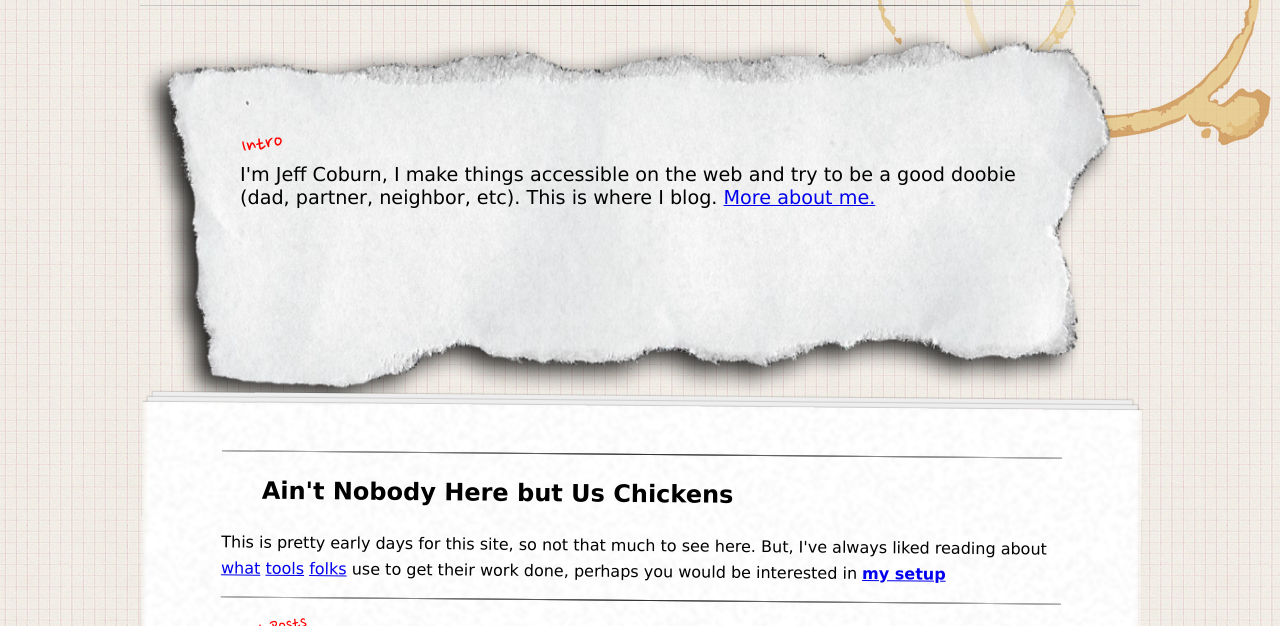
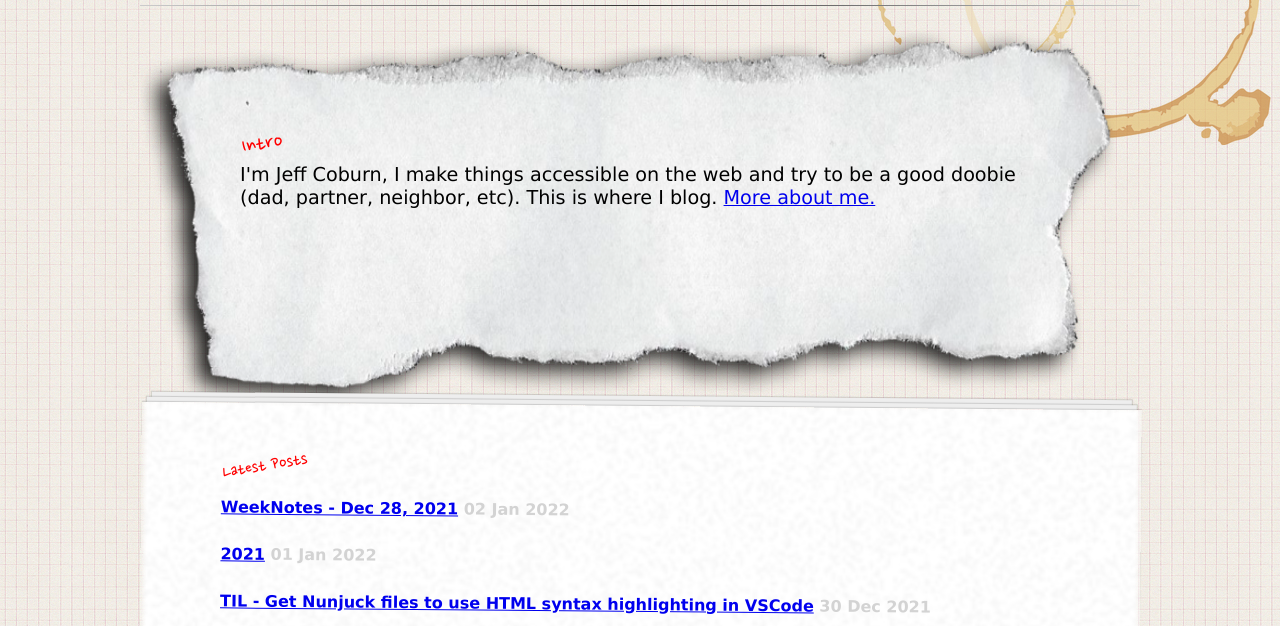
Before and after one commit to coburnicus/jeffcoburn.com, an Eleventy site: page index.njk in a window 1280 px wide. Shown: the part 174-800 px from the top of the page. Built offline with nearby package versions, Linux system fonts and the light colour scheme; Eleventy itself is replaced by a stand-in of ours; files that its build step writes are made by us from their sources.

Commit message:
took out chickens

```diff
--- a/index.njk
+++ b/index.njk
@@ -3,10 +3,7 @@ layout: layouts/home.njk
 homePage: yes
 
 ---
-<hr>
-<blockquote><h2>Ain't Nobody Here but Us Chickens</h2></blockquote>
-<p>This is pretty early days for this site, so not that much to see here. But, I've always liked reading about <a href="https://daverupert.com/uses">what</a> <a href="https://www.builtwith.coffee/tools-i-use">tools</a> <a href="https://wesbos.com/uses">folks</a> use to get their work done, perhaps you would be interested in <b><a href="/uses">my setup</a></b></p>
-<hr>
+
 {% set maxPosts = collections.posts.length | min(3) %}
 <div class="tilt">Latest Posts</div>
 
```
